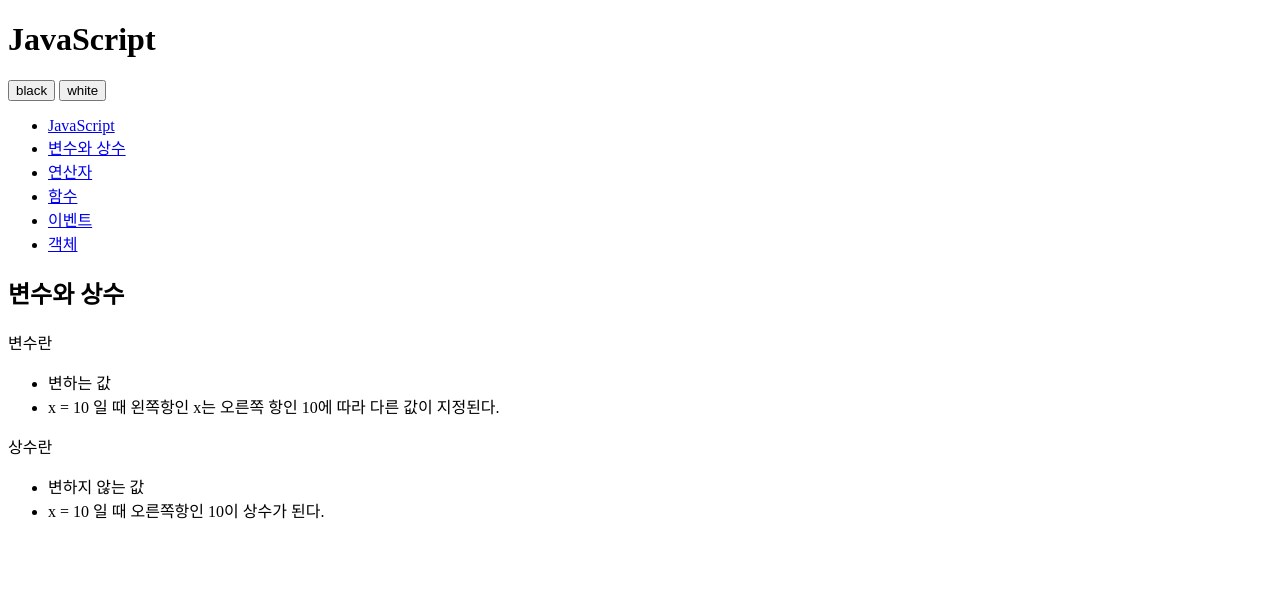
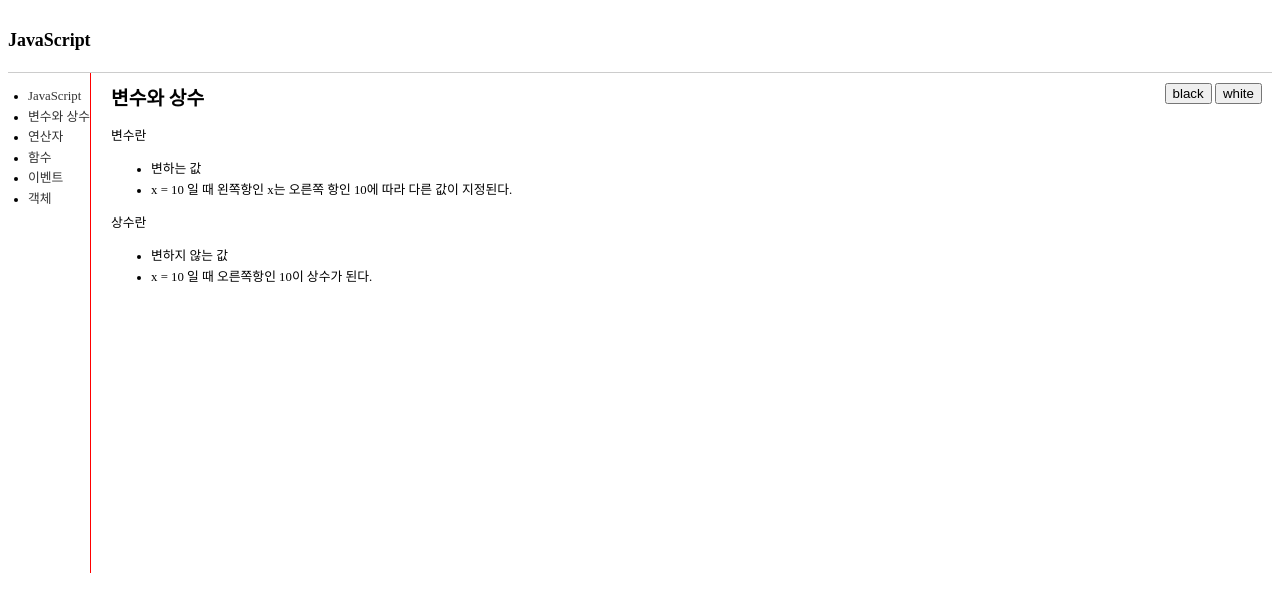
Before and after one commit to lghtwave/opentutorials-lghtwave, a plain HTML site: page index.html in a window 1280 px wide. Drawn offline with Linux system fonts and the light colour scheme.

Commit message:
css added

```diff
--- a/index.html
+++ b/index.html
@@ -2,9 +2,51 @@
 <html>
     <head>
         <meta charset="utf-8" />
+        <style type="text/css">
+            body {
+                font-size: 0.8em;
+                font-family: dotum;
+                line-height: 1.6em;
+            }
+            header {
+                border-bottom: 1px solid #ccc;
+                padding: 10px 0;
+            }
+            #toolbar {
+                padding: 10px;
+                float: right;
+            }
+            nav {
+                float: left;
+                margin-right: 20px;
+                min-height: 500px;
+                border-right: 1px solid red;
+            }
+            nav ul {
+                list-style: ;
+                padding-left: 20px;
+                padding-top: 1px
+                padding-right: 20px;
+            }
+            article {
+                float: left;
+            }
+            a {
+                text-decoration: none;
+            }
+            a:link, a:visited {
+                color: #333;
+            }
+            a:hover {
+                color: #f60;
+            }
+            h1 {
+                font-size: 1.4em;
+            }
+        </style>
     </head>
 
-    <body id="body">
+    <body>
         <div>
             <header>
                 <h1>JavaScript</h1>
@@ -15,18 +57,32 @@
             </div>
             <nav>
                 <ul>
-                    <li><a href="http://opentutorials.org/course/49/17">JavaScript</a></li>
-                    <li><a href="http://opentutorials.org/course/49/16">변수와 상수</a></li>
-                    <li><a href="http://opentutorials.org/course/49/18">연산자</a></li>
-                    <li><a href="http://opentutorials.org/course/49/19">함수</a></li>
-                    <li><a href="http://opentutorials.org/course/49/20">이벤트</a></li>
-                    <li><a href="http://opentutorials.org/course/49/21">객체</a></li>
+                    <li>
+                        <a href="http://opentutorials.org/course/49/16">JavaScript</a>
+                    </li>
+                    <li>
+                        <a href="http://opentutorials.org/course/49/17">변수와 상수</a>
+                    </li>
+                    <li>
+                        <a href="http://opentutorials.org/course/49/18">연산자</a>
+                    </li>
+                    <li>
+                        <a href="http://opentutorials.org/course/49/19">함수</a>
+                    </li>
+                    <li>
+                        <a href="http://opentutorials.org/course/49/20">이벤트</a>
+                    </li>
+                    <li>
+                        <a href="http://opentutorials.org/course/49/21">객체</a>
+                    </li>
                 </ul>
             </nav>
             <article>
                 <h2>변수와 상수</h2>
                 <div>
-                    <p>변수란</p>
+                    <p>
+                        변수란
+                    </p>
                     <ul>
                         <li>
                             변하는 값
```
